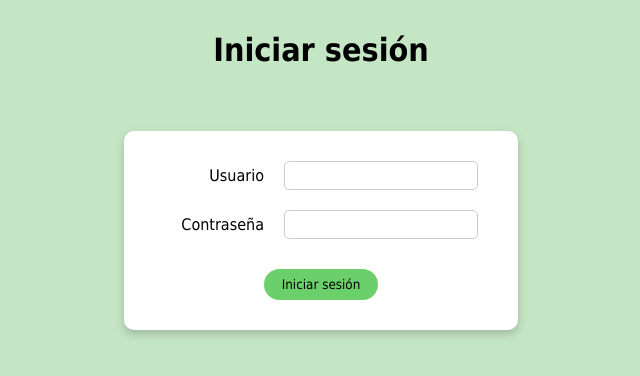
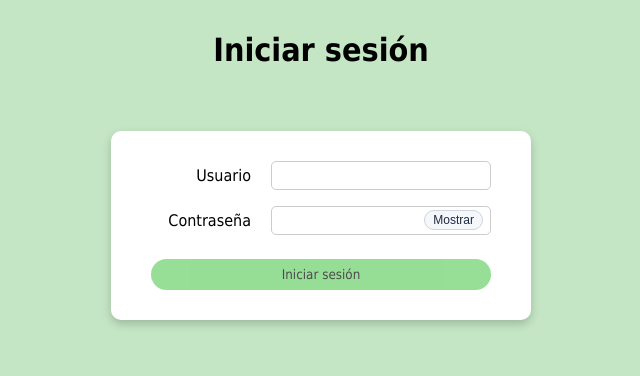
Before and after one commit to Blancaamg1/labDiseno, an Angular app in the folder esife/: page /login in a window 1280 px wide. Shown: the top 376 px of the page, without its empty margins (319-959 px from the left). Built offline with nearby package versions, Linux system fonts and the light colour scheme.

Commit message:
Login mejorado

```diff
--- a/esife/src/app/login/login.css
+++ b/esife/src/app/login/login.css
@@ -1,70 +1,116 @@
-/* Cabecera */
 .cabecera {
     text-align: center;
     margin-bottom: 30px;
-    font-family: Tahoma;
+    font-family: Tahoma, sans-serif;
     color: black;
 }
 
-/* Contenedor centrado */
 .login-container {
     display: flex;
     justify-content: center;
 }
 
-/* Formulario */
 form {
-    display: flex;
-    flex-direction: column;
+    display: grid;
+    grid-template-columns: 1fr;
+    gap: 16px;
     align-items: center;
     background: white;
     padding: 30px 40px;
     border-radius: 10px;
-    box-shadow: 0 4px 10px rgba(0,0,0,0.2);
+    box-shadow: 0 4px 10px rgba(0, 0, 0, 0.2);
 }
 
-/* Filas de inputs */
 .form-row {
-    display: flex;
+    display: grid;
+    grid-template-columns: 100px 220px;
     align-items: center;
     justify-content: center;
-    margin-bottom: 20px;
     gap: 20px;
 }
 
-/* Labels alineados */
 .form-row label {
-    width: 100px;
     text-align: right;
-    font-family: Tahoma;
+    font-family: Tahoma, sans-serif;
 }
 
-/* Inputs */
 .form-row input {
     border-radius: 5px;
     padding: 6px;
     border: 1px solid #ccc;
-    width: 180px;
+    width: 100%;
+    box-sizing: border-box;
 }
 
-/* Botón */
-button {
-    margin-top: 10px;
+.password-wrapper {
+    position: relative;
+    width: 220px;
+}
+
+.password-wrapper input {
+    padding-right: 72px;
+}
+
+.eye-btn {
+    position: absolute;
+    top: 50%;
+    right: 8px;
+    transform: translateY(-50%);
+    border: 1px solid #cdd4df;
+    background: #f5f7fb;
+    color: #1f2a44;
+    border-radius: 14px;
+    cursor: pointer;
+    padding: 2px 8px;
+    font-size: 12px;
+}
+
+.eye-btn:hover {
+    background: #e8edf7;
+}
+
+.submit-btn {
+    margin-top: 8px;
     background-color: rgb(107, 208, 107);
     color: black;
     padding: 8px 18px;
     border: none;
     border-radius: 20px;
     cursor: pointer;
-    font-family: Tahoma;
+    font-family: Tahoma, sans-serif;
 }
 
-button:hover {
+.submit-btn:hover:not(:disabled) {
     background-color: rgb(90, 180, 90);
 }
 
-/* Error */
+.submit-btn:disabled {
+    opacity: 0.7;
+    cursor: not-allowed;
+}
+
 .error {
     color: red;
-    margin-top: 10px;
+    margin-top: 4px;
 }
+
+@media (max-width: 640px) {
+    form {
+        width: 100%;
+        max-width: 420px;
+        padding: 20px;
+    }
+
+    .form-row {
+        grid-template-columns: 1fr;
+        gap: 8px;
+    }
+
+    .form-row label {
+        text-align: left;
+    }
+
+    .password-wrapper {
+        width: 100%;
+    }
+}
--- a/esife/src/app/login/login.html
+++ b/esife/src/app/login/login.html
@@ -4,7 +4,6 @@
 
 <div class="login-container">
   <form (ngSubmit)="iniciarSesion()">
-
     <div class="form-row">
       <label for="name">Usuario</label>
       <input
@@ -12,26 +11,38 @@
         type="text"
         [(ngModel)]="name"
         name="name"
+        autocomplete="username"
         required
       >
     </div>
 
     <div class="form-row">
       <label for="pwd">Contraseña</label>
+      <div class="password-wrapper">
         <input
           id="pwd"
-        type="password"
+          [type]="mostrarPassword ? 'text' : 'password'"
           [(ngModel)]="pwd"
           name="pwd"
+          autocomplete="current-password"
           required
         >
+        <button
+          type="button"
+          class="eye-btn"
+          (click)="togglePassword()"
+          [attr.aria-pressed]="mostrarPassword"
+          [attr.aria-label]="mostrarPassword ? 'Ocultar contraseña' : 'Mostrar contraseña'"
+        >
+          {{ mostrarPassword ? 'Ocultar' : 'Mostrar' }}
+        </button>
+      </div>
     </div>
 
-    <button type="submit" [disabled]="loading">
+    <button class="submit-btn" type="submit" [disabled]="loading || !name || !pwd">
       {{ loading ? 'Cargando...' : 'Iniciar sesión' }}
     </button>
 
     <p *ngIf="error" class="error">{{ error }}</p>
-
   </form>
 </div>
--- a/esife/src/app/login/login.ts
+++ b/esife/src/app/login/login.ts
@@ -12,6 +12,7 @@ import { ActivatedRoute, Router } from '@angular/router';
   styleUrl: './login.css',
 })
 export class Login {
+  mostrarPassword = false;
   name = '';
   pwd = '';
   error = '';
@@ -22,6 +23,10 @@ export class Login {
     private router: Router,
     private route: ActivatedRoute
   ) {}
+
+  togglePassword() {
+    this.mostrarPassword = !this.mostrarPassword;
+  }
 
   iniciarSesion() {
     this.error = '';
```
Lines whose indentation alone changed are shown as unchanged.
